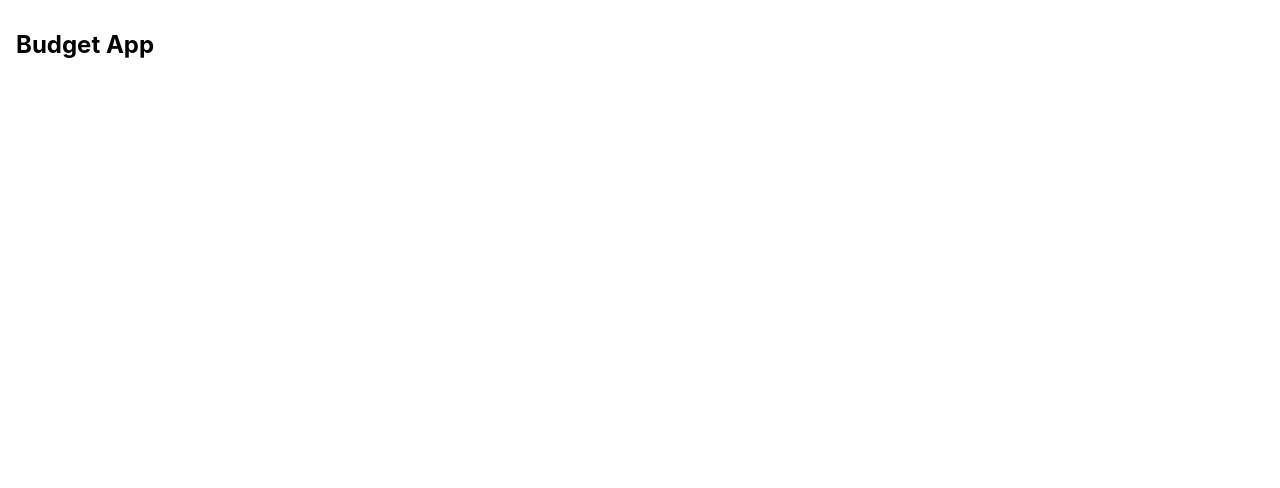
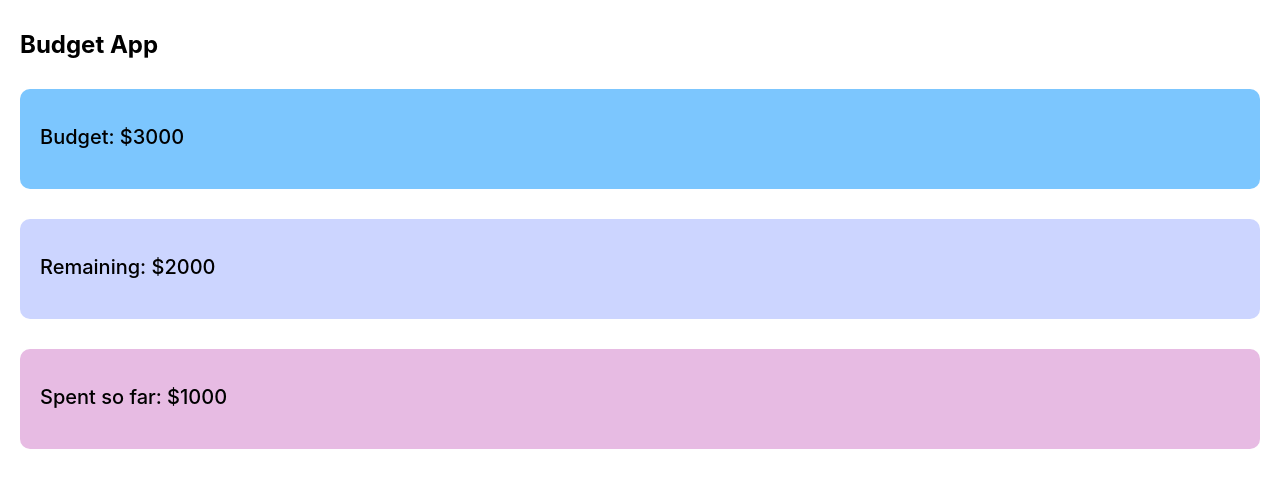
Before and after one commit to Zlata-Saburova/react-budget-app, a React (Create React App) app: page / in a window 1280 px wide. Shown: the top 488 px of the page. Built offline with nearby package versions, Linux system fonts and the light colour scheme.

Commit message:
feat(Card): add component card and style it

```diff
--- a/src/App.tsx
+++ b/src/App.tsx
@@ -1,4 +1,5 @@
 import styled from "styled-components";
+import { Card } from "./components/Card/Card";
 import { Container } from "./components/Container/ContainerStyle";
 import { Title } from "./components/Title/Title";
 
@@ -7,6 +8,9 @@ function App() {
     <StyledApp>
       <Container>
         <Title>Budget App</Title>
+        <Card isBudget>Budget: $3000</Card>
+        <Card isRemaining>Remaining: $2000</Card>
+        <Card >Spent so far: $1000</Card>
       </Container>
     </StyledApp>
   );
--- /dev/null
+++ b/src/components/Card/Card.tsx
@@ -0,0 +1,14 @@
+import { StyledCard } from "./StyledCard";
+
+interface IProps {
+  children: string;
+  isBudget?: true;
+  isRemaining?: true;
+}
+export const Card = ({ children, isBudget, isRemaining}: IProps) => {
+  return (
+    <StyledCard isBudget={isBudget} isRemaining={isRemaining} >
+      {children}
+    </StyledCard>
+  );
+};
--- /dev/null
+++ b/src/components/Card/StyledCard.ts
@@ -0,0 +1,25 @@
+import styled from "styled-components";
+
+interface IProps {
+  isBudget?: true;
+  isRemaining?: true;
+}
+export const StyledCard = styled.div<IProps>`
+  width: 100%;
+  padding-top: 36px;
+  padding-bottom: 40px;
+  padding-left: 20px;
+
+  font-weight: 500;
+  font-size: 20px;
+  line-height: 24px;
+
+  background-color: ${({ isBudget, isRemaining }) =>
+    isBudget
+      ? "rgb(124, 198, 254)"
+      : isRemaining
+      ? "rgb(204, 213, 255)"
+      : "rgb(231, 187, 227)"};
+
+  border-radius: 10px;
+`;
--- a/src/components/Container/ContainerStyle.ts
+++ b/src/components/Container/ContainerStyle.ts
@@ -7,5 +7,5 @@ export const Container = styled.div`
   min-width: 320px;
   width: 100%;
   margin: 0 auto;
-  padding: 0 16px;
+  padding: 0 20px;
 `;
```
